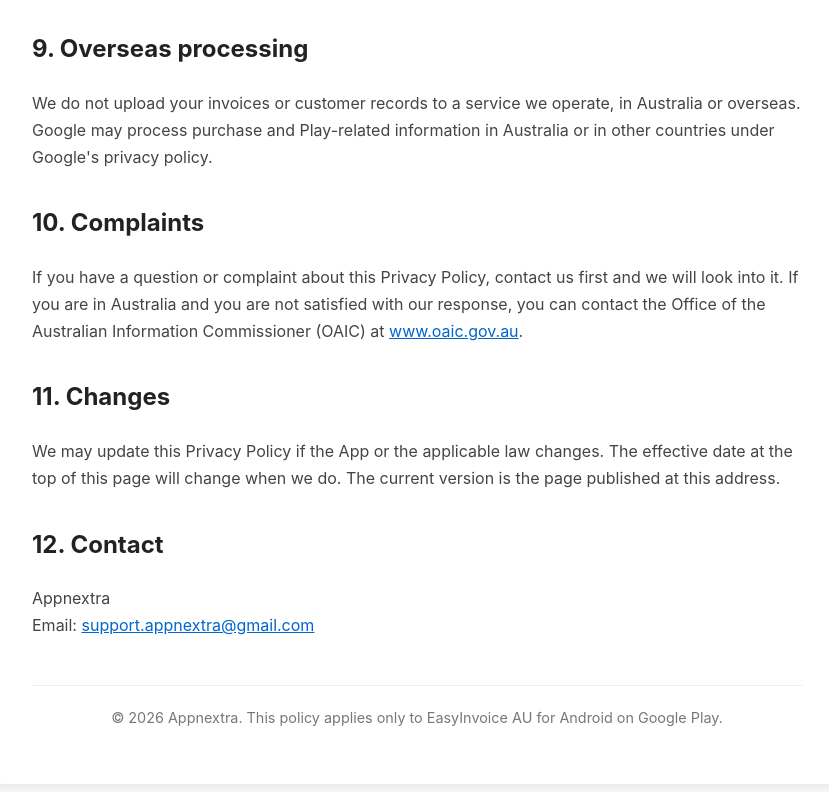
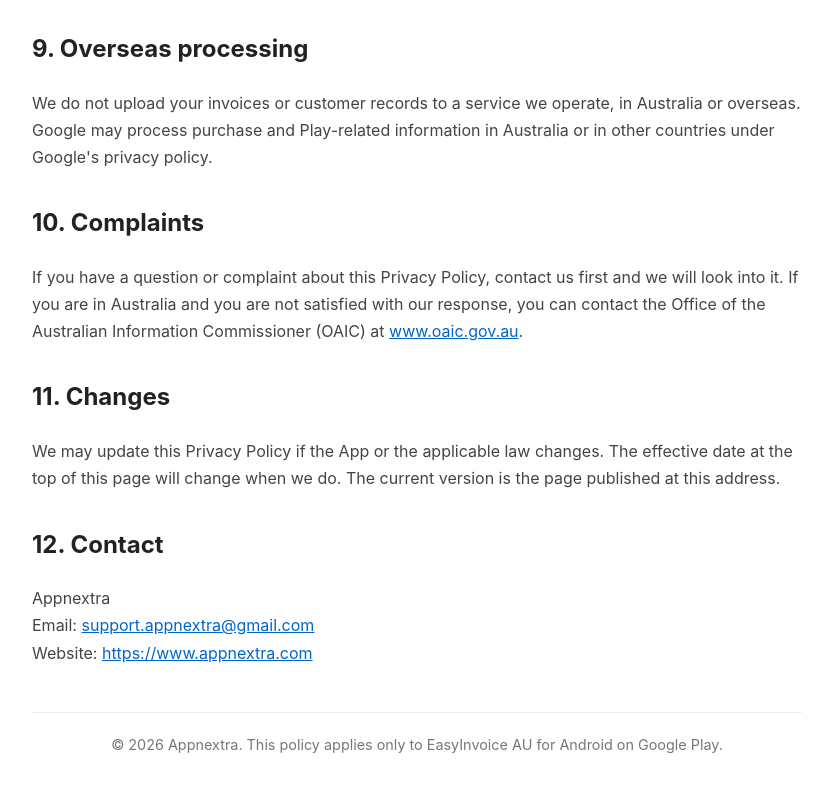
Before and after one commit to arthousepaintingau/easyinvoice-au-android-privacy, a plain HTML site: page index.html in a window 1280 px wide. Shown: the part 2781-3573 px from the top of the page, without its empty margins (223-1052 px from the left). Drawn offline with Linux system fonts and the light colour scheme.

Commit message:
Add the Appnextra website to the Android privacy policy.
Co-authored-by: Cursor <cursoragent@cursor.com>

```diff
--- a/index.html
+++ b/index.html
@@ -157,7 +157,8 @@ We may update this Privacy Policy if the App or the applicable law changes. The
 <h2>12. Contact</h2>
 <p>
 Appnextra<br>
-Email: <a href="mailto:support.appnextra@gmail.com">support.appnextra@gmail.com</a>
+Email: <a href="mailto:support.appnextra@gmail.com">support.appnextra@gmail.com</a><br>
+Website: <a href="https://www.appnextra.com">https://www.appnextra.com</a>
 </p>
 <p class="footer">© 2026 Appnextra. This policy applies only to EasyInvoice AU for Android on Google Play.</p>
 </div>
```
